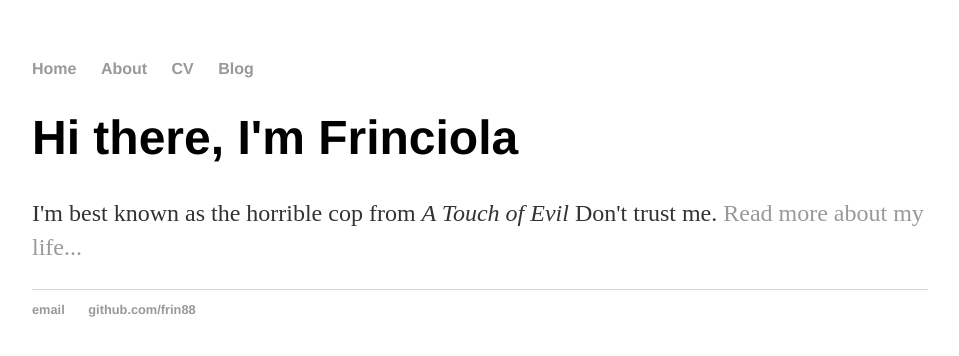
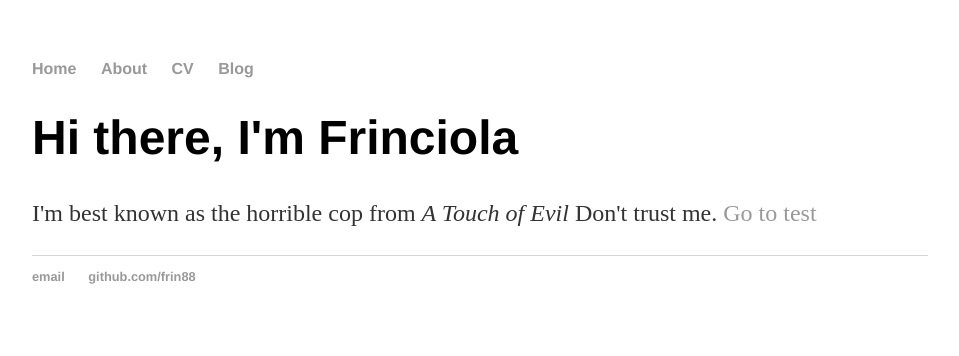
Before and after one commit to frin88/frin88.github.io, a Jekyll site: the page built from index.html, in a window 1280 px wide. Shown: the top 356 px of the page, without its empty margins (160-1119 px from the left). Built offline with Jekyll 4.4.1, drawn with Linux system fonts in a browser that asks for light colours.

Commit message:
Update index.html

```diff
--- a/index.html
+++ b/index.html
@@ -4,5 +4,6 @@ title: Frinciola!
 ---
 <div class="blurb">
 	<h1>Hi there, I'm Frinciola</h1>
-	<p>I'm best known as the horrible cop from <em>A Touch of Evil</em> Don't trust me. <a href="/about">Read more about my life...</a></p>
+	<p>I'm best known as the horrible cop from <em>A Touch of Evil</em> Don't trust me.
+		<a href="/test">Go to test</a></p>
 </div><!-- /.blurb -->
```
